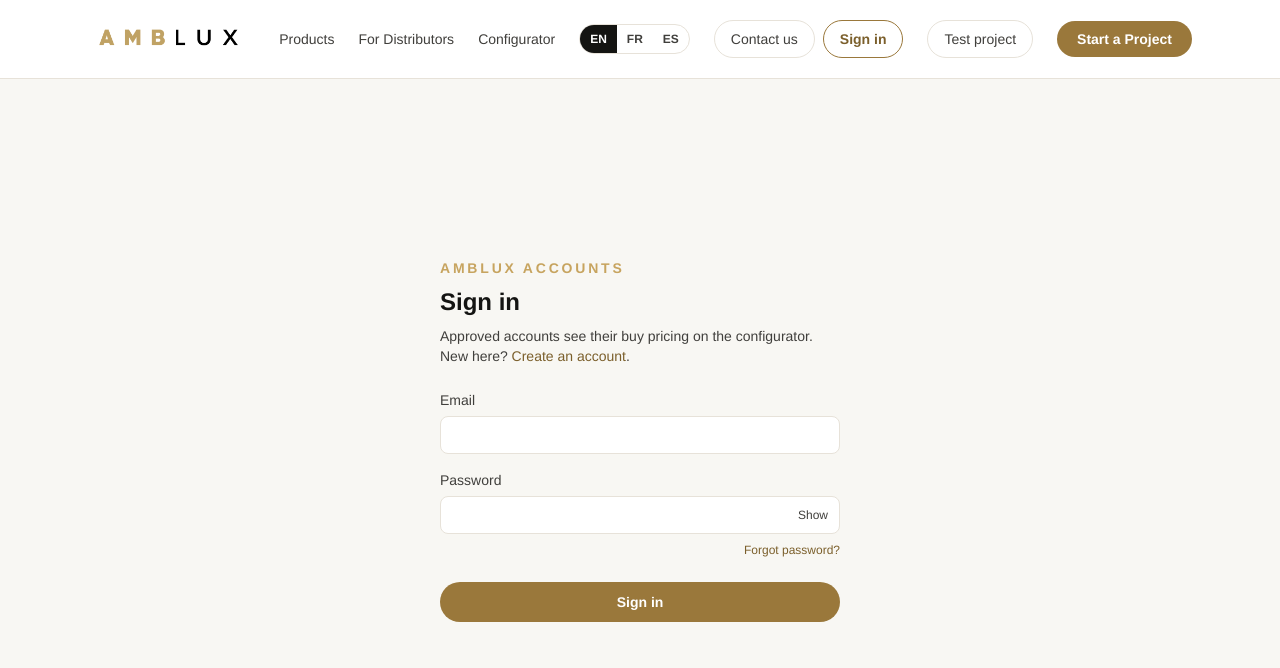
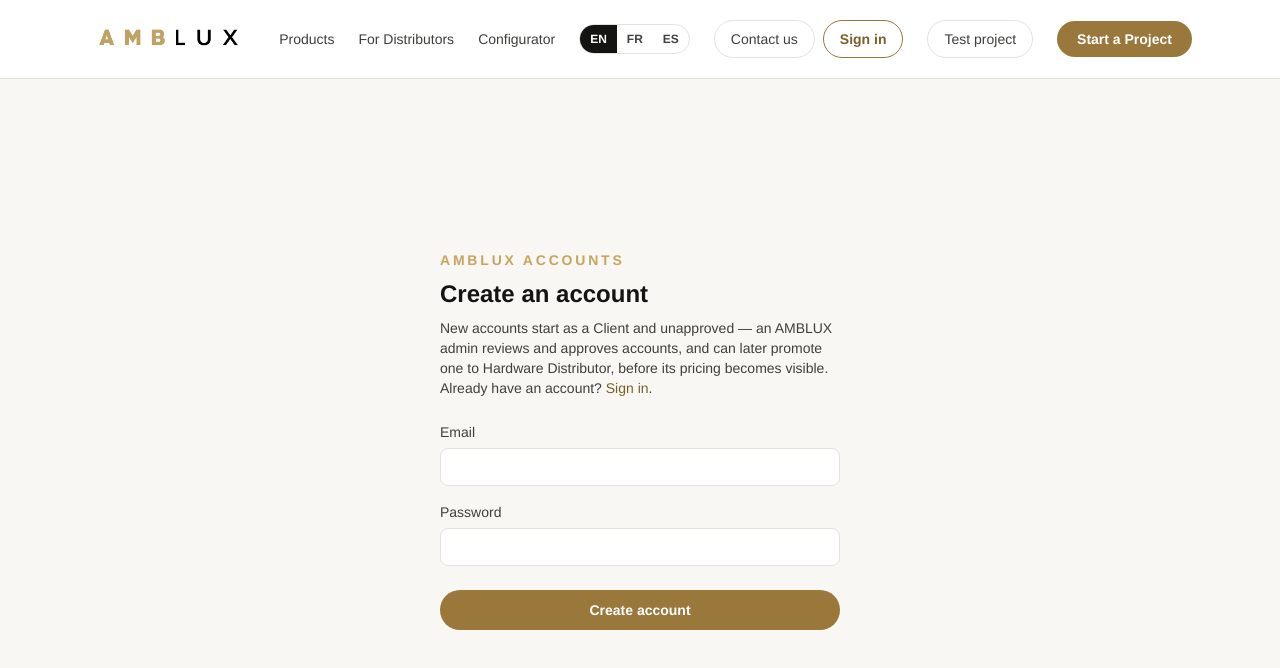
Before and after one commit to equintana-design/Amblux-site, a Next.js app: page /sign-in in a window 1280 px wide. Shown: the top 668 px of the page. Built offline with nearby package versions, Linux system fonts and the light colour scheme; no server answers.

Commit message:
Update page.tsx

```diff
--- a/app/sign-in/page.tsx
+++ b/app/sign-in/page.tsx
@@ -1,9 +1,8 @@
 import Link from "next/link";
-import { signInAction } from "@/app/account/actions";
-import { PasswordInput } from "@/app/components/PasswordInput";
+import { signUpAction } from "@/app/account/actions";
 import { SiteHeader } from "@/app/components/SiteHeader";
 
-export default async function SignInPage({
+export default async function SignUpPage({
   searchParams,
 }: {
   searchParams: Promise<{ error?: string }>;
@@ -15,11 +14,12 @@
       <SiteHeader />
       <div className="mx-auto flex w-full max-w-md flex-1 flex-col justify-center px-6 py-16">
         <p className="text-sm font-semibold uppercase tracking-[0.2em] text-accent-soft">AMBLUX Accounts</p>
-        <h1 className="mt-2 text-2xl font-semibold text-foreground">Sign in</h1>
+        <h1 className="mt-2 text-2xl font-semibold text-foreground">Create an account</h1>
         <p className="mt-2 text-sm text-muted">
-          Approved accounts see their buy pricing on the configurator. New here?{" "}
-          <Link href="/sign-up" className="font-medium text-accent-strong hover:underline">
-            Create an account
+          New accounts start as a Client and unapproved — an AMBLUX admin reviews and approves accounts, and can
+          later promote one to Hardware Distributor, before its pricing becomes visible. Already have an account?{" "}
+          <Link href="/sign-in" className="font-medium text-accent-strong hover:underline">
+            Sign in
           </Link>
           .
         </p>
@@ -28,7 +28,7 @@
           <p className="mt-4 rounded-lg border border-red-200 bg-red-50 px-4 py-3 text-sm text-red-700">{error}</p>
         )}
 
-        <form action={signInAction} className="mt-6 flex flex-col gap-4">
+        <form action={signUpAction} className="mt-6 flex flex-col gap-4">
           <label className="flex flex-col gap-1.5 text-sm">
             <span className="font-medium text-muted">Email</span>
             <input
@@ -38,15 +38,21 @@
               className="rounded-lg border border-border bg-surface px-3 py-2 text-sm focus:border-accent focus:outline-none focus:ring-1 focus:ring-accent"
             />
           </label>
-          <PasswordInput label="Password" name="password" autoComplete="current-password" />
-          <Link href="/forgot-password" className="-mt-2 self-end text-xs font-medium text-accent-strong hover:underline">
-            Forgot password?
-          </Link>
+          <label className="flex flex-col gap-1.5 text-sm">
+            <span className="font-medium text-muted">Password</span>
+            <input
+              type="password"
+              name="password"
+              required
+              minLength={6}
+              className="rounded-lg border border-border bg-surface px-3 py-2 text-sm focus:border-accent focus:outline-none focus:ring-1 focus:ring-accent"
+            />
+          </label>
           <button
             type="submit"
             className="mt-2 rounded-full bg-accent px-4 py-2.5 text-sm font-semibold text-white transition-colors hover:bg-accent-strong"
           >
-            Sign in
+            Create account
           </button>
         </form>
       </div>
```
